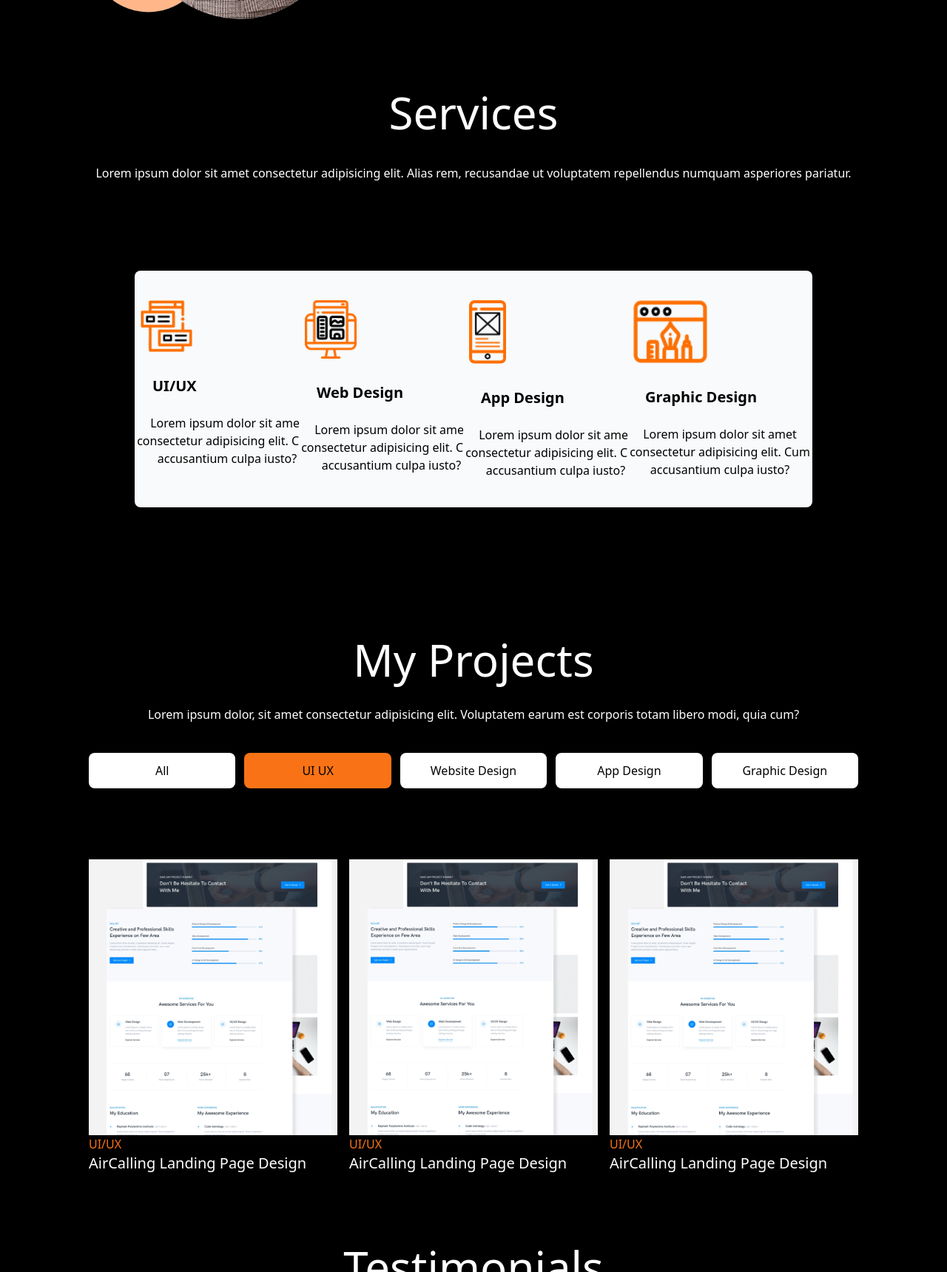
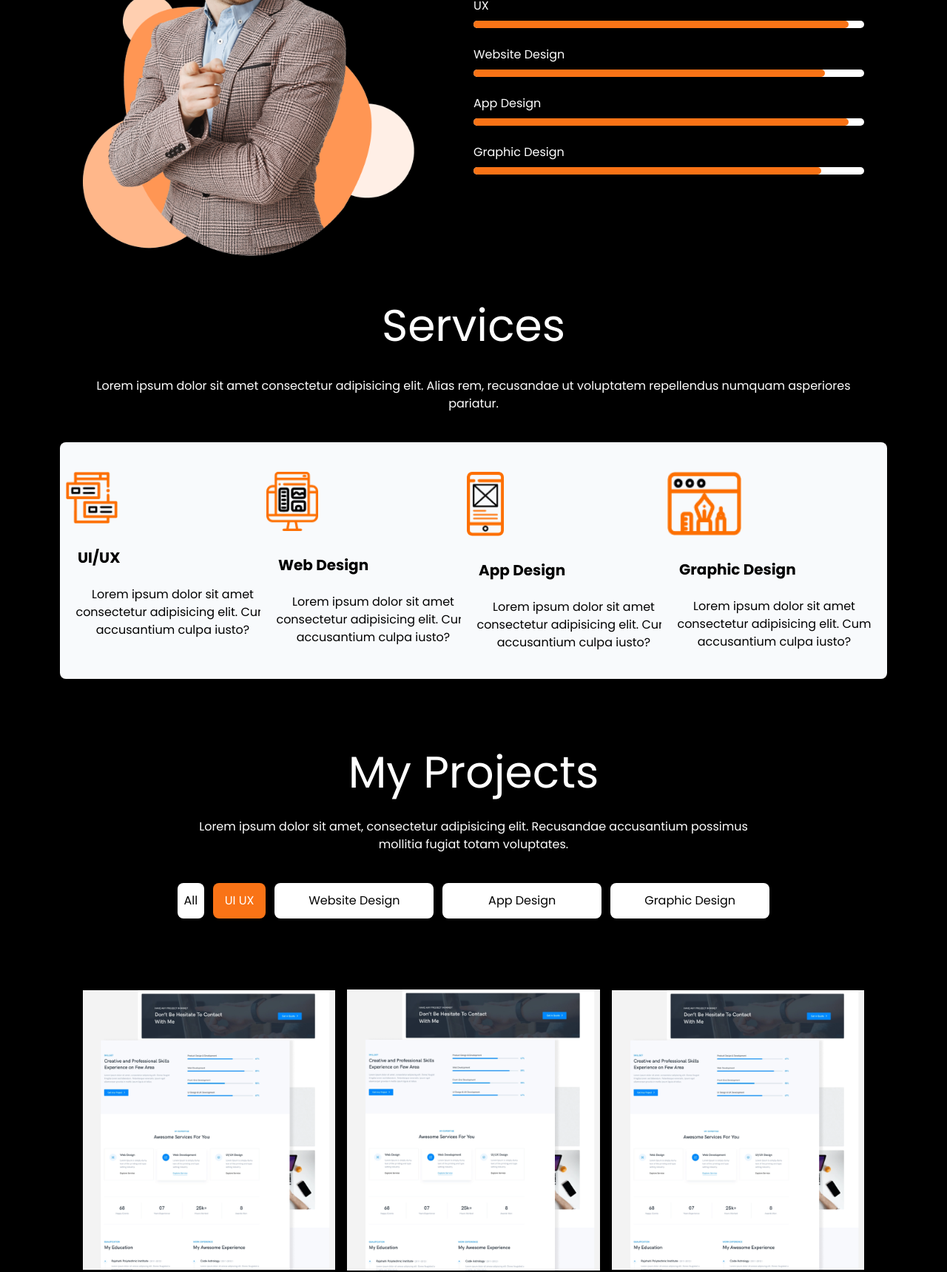
Before and after one commit to harnoorpreetsingh/Designing_Responsive_HomePage_from_Figma_and_TailwindCSS, a plain HTML site: page index.html in a window 1280 px wide. Shown: the part 1080-2800 px from the top of the page at 74% size. Drawn offline with nearby package versions, Linux system fonts and the light colour scheme.

Commit message:
Few Updates

```diff
--- a/index.html
+++ b/index.html
@@ -6,9 +6,16 @@
     <meta name="viewport" content="width=device-width, initial-scale=1.0">
     <title>FigmaToCode</title>
     <script src="https://cdn.tailwindcss.com"></script>
+    <link rel="preconnect" href="https://fonts.googleapis.com">
+<link rel="preconnect" href="https://fonts.gstatic.com" crossorigin>
+<link href="https://fonts.googleapis.com/css2?family=Poppins:ital,wght@0,100;0,200;0,300;0,400;0,500;0,600;0,700;0,800;0,900;1,100;1,200;1,300;1,400;1,500;1,600;1,700;1,800;1,900&display=swap" rel="stylesheet">
 </head>
-
-<body class="bg-black  max-w-[1920px] p-2 mx-auto  ">
+<style>
+*{
+    font-family: "Poppins", sans-serif;
+}
+</style>
+<body   class="bg-black   max-w-[1920px] p-2 md:p-0  mx-auto  ">
 
      <div class=" navbar  flex sm:flex-row justify-between text-white mt-4 lg:mx-28">
 
@@ -26,21 +33,21 @@
     </div>
 
 
-    <div class=" section1 mt-24 md:grid grid-cols-2 lg:mx-28  ">
+    <div class=" section1 mt-12 md:mt-24 md:grid grid-cols-2 lg:mx-28  ">
         <div class="leftsec ">
-            <h4 class="text-white text-2xl">Hi i am</h4>
-            <h3 class="text-orange-500 text-2xl ">Muhammad Bin Jameel</h4>
-                <h1 class="text-white text-[74px] md:text-7xl font-bold">UI & UX</h1>
-                <h1 class="text-white text-[74px] md:text-7xl md:ml-44 font-bold">Designer</h1>
-                <p class="text-white mt-8">Lorem ipsum dolor sit amet consectetur adipisicing elit. Voluptatibus ducimus
+            <h4 class="text-white text-3xl md:mt-8 ">Hi i am</h4>
+            <h3 class="text-orange-500 text-4xl md:mt-4 ">Muhammad Bin Jameel</h4>
+                <h1 class="text-white text-[74px] md:text-9xl font-bold">UI & UX</h1>
+                <h1 class="text-white text-[74px] md:text-9xl md:ml-44 font-bold">Designer</h1>
+                <p class="text-white md:text-2xl md:mt-14">Lorem ipsum dolor sit amet consectetur adipisicing elit. Voluptatibus ducimus
                     tempora architecto vitae sapiente ea laboriosam nulla ex obcaecati sequi.</p>
-                <button class="border-white mt-10 h-8 w-32 rounded-sm	text-white bg-orange-500 ml-0">Hire Me</button>
+                <button class="border-white md:mt-16 mt-10 h-8 w-32 rounded-sm	text-white bg-orange-500 ml-0">Hire Me</button>
 
         </div>
-        <div class="rightsec">
-            <img src="../public//header.png" alt="header_image" width="450px" srcset="">
+        <div class="rightsec mt-8 md:mt-0">
+            <img src="../public//header.png" alt="header_image" class=" w-[100%] md:w-[650px]" width="" srcset="">
 
-            <div class="socials flex mt-6 gap-4 content-center items-center justify-center w-[100%] md:w-[78%]">
+            <div class="socials flex mt-6 gap-4 content-center items-center justify-center w-[100%] ">
                 <a href="#"><img src="../public/Facebook - Negative.png" alt="" srcset="" width="30px"> </a>
                 <a href="#"><img src="../public/Twitter - Negative.png" alt="" width="30px"></a>
                 <a href="#"><img src="../public/Instagram - Negative.png" alt="" width="30px"></a>
@@ -50,9 +57,9 @@
     </div>
 
 
-    <div class="section2 md:grid grid-cols-2 mt-24 lg:mx-28">
+    <div class="section2 md:grid grid-cols-2 mt-12 md:mt-24 lg:mx-28">
         <div class="left1">
-            <img src="../public/about.png" alt="" srcset="" class=" w-[100%] lg:w-[450px]" >
+            <img src="../public/about.png" alt="" srcset="" class=" md:mt-0 w-[100%] lg:w-[500px]" >
         </div>
         <div class="right1">
             <h1 class="text-white text-6xl font-bold"> About Me</h1>
@@ -85,34 +92,34 @@
         </div>
     </div>
 
-    <div class="section3 mt-24 lg:mx-28 text-center">
+    <div class="section3 mt-12 md:mt-16 lg:mx-28 text-center">
         <h1 class="text-white text-6xl mb-10">Services</h1>
-        <p class="text-white mb-10">Lorem ipsum dolor sit amet consectetur adipisicing elit. Alias rem, recusandae ut
+        <p class="text-white md:mb-10">Lorem ipsum dolor sit amet consectetur adipisicing elit. Alias rem, recusandae ut
             voluptatem repellendus numquam asperiores pariatur.</p>
-        <div class="cards p-[80px] grid grid-cols-1 md:grid-cols-2 lg:grid-cols-4 justify-items-center gap-2">
+        <div class="cards p-[80px]  lg:p-[0px] grid grid-cols-1 md:grid-cols-2 lg:grid-cols-4 lg:placeitems-center justify-items-center gap-7">
 
-            <div class="cards h-80 w-[320px] sm:w-[400px] md:w-[300px] lg:w-[200px] xl:w-[250px] gap-1  rounded-lg bg-slate-50 text-black">
+            <div class="cards h-80 w-[320px] sm:w-[400px] md:w-[300px] lg:w-[240px] xl:w-[305px] gap-1  rounded-lg bg-slate-50 text-black">
                 <img src="../public/1stIcon.png" alt="" class="mt-10 m-2 w-[70px]">
                 <h3 class="text-left m-2 text-xl p-4 font-bold mt-4">UI/UX</h3>
                 <p>Lorem ipsum dolor sit amet consectetur adipisicing elit. Cum accusantium culpa iusto?</p>
             </div>
 
 
-             <div class="cards h-80 w-[320px] sm:w-[400px] md:w-[300px] lg:w-[200px] gap-1 xl:w-[250px] rounded-lg bg-slate-50 text-black">
+             <div class="cards h-80 w-[320px] sm:w-[400px] md:w-[300px] lg:w-[240px] gap-1 xl:w-[305px] rounded-lg bg-slate-50 text-black">
                 <img src="../public/web.png" alt="" class="mt-10 m-2 w-[70px]">
                 <h3 class="text-left m-2 text-xl p-4 font-bold mt-4"> Web Design</h3>
                 <p>Lorem ipsum dolor sit amet consectetur adipisicing elit. Cum accusantium culpa iusto?</p>
             </div>
 
 
-            <div class="cards h-80 w-[320px] sm:w-[400px] md:w-[300px] lg:w-[200px] gap-1 xl:w-[250px] rounded-lg bg-slate-50 text-black">
+            <div class="cards h-80 w-[320px] sm:w-[400px] md:w-[300px] lg:w-[240px] gap-1 xl:w-[305px] rounded-lg bg-slate-50 text-black">
                 <img src="../public/mobile.png" alt="" class="mt-10 m-2 w-[50px]">
                 <h3 class="text-left m-2 text-xl p-4 font-bold mt-4"> App Design</h3>
                 <p>Lorem ipsum dolor sit amet consectetur adipisicing elit. Cum accusantium culpa iusto?</p>
             </div>
 
 
-            <div class="cards h-80 w-[320px] sm:w-[400px] md:w-[300px] gap-1 lg:w-[200px] xl:w-[250px] rounded-lg bg-slate-50 text-black">
+            <div class="cards h-80 w-[320px] sm:w-[400px] md:w-[300px] gap-1 lg:w-[240px] xl:w-[305px] rounded-lg bg-slate-50 text-black">
                 <img src="../public/graphic.png" alt="" class="mt-10 m-2 w-[100px]">
                 <h3 class="text-left m-2 text-xl p-4 font-bold mt-4">Graphic Design</h3>
                 <p>Lorem ipsum dolor sit amet consectetur adipisicing elit. Cum accusantium culpa iusto?</p>
@@ -120,42 +127,41 @@
         </div>
     </div>
 
-    <div class="section4 mt-24 lg:mx-28 ">
+    <div class="section4 mt-4 md:mt-24 lg:mx-28  ">
         <h1 class="text-white mt-6 text-6xl text-center">My Projects</h1>
-        <p class="text-white mt-8 text-center">Lorem ipsum dolor, sit amet consectetur adipisicing elit. Voluptatem
-            earum est corporis totam libero modi, quia cum?</p>
-        <div class="btns flex flex-col  sm:flex-row gap-3 content-center items-center justify-center mt-10">
-            <button class="border-white h-7 md:h-12 md:w-[32] w-[90%] rounded-lg	 bg-white ml-0">All</button>
-            <button class="border-white h-7 md:h-12 md:w-[32] w-[90%] rounded-lg	 bg-orange-500 ml-0">UI UX</button>
-            <button class="border-white h-7 md:h-12 md:w-[32] w-[90%] rounded-lg	 bg-white ml-0">Website Design</button>
-            <button class="border-white h-7 md:h-12 md:w-[32] w-[90%] rounded-lg	 bg-white ml-0">App Design</button>
-            <button class="border-white h-7 md:h-12 md:w-[32] w-[90%] rounded-lg	 bg-white ml-0">Graphic Design</button>
+        <p class="text-white mt-8 text-center md:mx-32">Lorem ipsum dolor sit amet, consectetur adipisicing elit. Recusandae accusantium possimus mollitia fugiat totam voluptates.</p>
+        <div class="btns md:mx-32 flex flex-col sm:flex-row gap-3 content-center items-center justify-center mt-10">
+            <button class="border-white h-7 md:h-12 md:w-[32] w-[10%] rounded-lg	 bg-white ml-0">All</button>
+            <button class="border-white h-7 md:h-12 md:w-[32] w-[20%] rounded-lg text-white bg-orange-500 ml-0">UI UX</button>
+            <button class="border-white h-7 md:h-12 md:w-[32] w-[60%] rounded-lg	 bg-white ml-0">Website Design</button>
+            <button class="border-white h-7 md:h-12 md:w-[32] w-[60%] rounded-lg	 bg-white ml-0">App Design</button>
+            <button class="border-white h-7 md:h-12 md:w-[32] w-[60%] rounded-lg	 bg-white ml-0">Graphic Design</button>
         </div>
     </div>
 
-    <div class="3cards mt-24 flex flex-col md:flex-row gap-4 lg:mx-28 items-center  justify-center ">
+    <div class="3cards mt-12 md:mt-24 flex flex-col md:flex-row gap-4 lg:mx-28 items-center  justify-center ">
 
         <div class="c1">
-            <a href=""><img src="../public/Card-1.png" class=" w-[380px] md:w-[450px]  " alt="" srcset=""></a>
-            <h1 class="text-orange-500 ">UI/UX</h1>
-            <h1 class="text-white text-xl ">AirCalling Landing Page Design</h1>
+            <a href=""><img src="../public/Card-1.png" class=" w-[380px] md:w-[450px]  mb-3  " alt="" srcset=""></a>
+            <h1 class="text-orange-500 mb-3 ">UI/UX</h1>
+            <h1 class="text-white text-xl mb-4 ">AirCalling Landing Page Design</h1>
         </div>
 
         <div class="c1">
-            <a href=""><img src="../public/Card-2.png" class=" w-[380px] md:w-[450px]  " alt="" srcset="" ></a>
-            <h1 class="text-orange-500 ">UI/UX</h1>
-            <h1 class="text-white text-xl ">AirCalling Landing Page Design</h1>
+            <a href=""><img src="../public/Card-2.png" class=" w-[380px] md:w-[450px]  mb-3" alt="" srcset="" ></a>
+            <h1 class="text-orange-500 mb-3">UI/UX</h1>
+            <h1 class="text-white text-xl mb-4">AirCalling Landing Page Design</h1>
         </div>
 
         <div class="c1">
-            <a href=""><img src="../public/Card-3.png" class=" w-[380px] md:w-[450px]  " alt="" srcset="" ></a>
-            <h1 class="text-orange-500 ">UI/UX</h1>
-            <h1 class="text-white text-xl ">AirCalling Landing Page Design</h1>
+            <a href=""><img src="../public/Card-3.png" class=" w-[380px] md:w-[450px]  mb-3" alt="" srcset="" ></a>
+            <h1 class="text-orange-500 mb-3">UI/UX</h1>
+            <h1 class="text-white text-xl mb-4">AirCalling Landing Page Design</h1>
         </div>
 
     </div>
 
-    <div class="testim mt-24 gap-4 lg:mx-28">
+    <div class="testim mt-8 md:mt-20 gap-4 lg:mx-28">
         <h1 class="text-white mt-6 text-5xl md:text-6xl text-center">Testimonials</h1>
         <h1 class="text-white mt-6 md:text-xl text-center ">Lorem ipsum dolor sit amet consectetur adipisicing elit. Numquam
             nostrum laboriosam vel praesentium. Accusantium veritatis omnis dolorum?</h1>
@@ -186,26 +192,26 @@
         </div>
     </div>
 
-    <div class="slider mt-12 lg:mx-28 text-center rounded-4xl ">
+    <div class="slider mt-4 md:mt-8 lg:mx-28 text-center rounded-4xl ">
         <h1 class="text-white  font-extrabold text-5xl md:text-8xl md:h-4 rounded-full ">-<span class="text-orange-500 rounded-full ">-</span>--</h1>
     </div>
 
-    <div class="collaboration lg:mx-28">
-        <h1 class="text-white text-6xl text-center mt-24 ">Let's Design Together</h1>
+    <div class="collaboration lg:mx-24">
+        <h1 class="text-white text-6xl text-center mt-8 md:mt-24 ">Let's Design Together</h1>
         <h1 class="text-white mt-6 text-xl text-center ">Lorem ipsum dolor sit amet consectetur adipisicing elit. Numquam
             nostrum laboriosam vel praesentium. Accusantium veritatis omnis dolorum?</h1>
 
-            <div class="contfr mt-24 flex items-center justify-center flex-col sm:flex-row gap-3">
+            <div class="contfr mt-8 md:mt-24 flex items-center justify-center flex-col sm:flex-row gap-3">
             <input type="email" class="border-white h-10 w-[320px] md:w-[500px] rounded-lg p-4	text-black ml-0" name="email" id="email" placeholder="Enter Your Email">
             <button class="border-white sm:h-10 w-32 rounded-lg text-white bg-orange-500 ">Contact Me</button>
         </div>
     </div>
 
-<div class="lastsect mt-40 lg:mx-28 text-white flex justify-center items-center">
+<div class="lastsect mt-16 md:mt-36 lg:mx-28 text-white flex justify-center items-center">
     <div class="title text-3xl	font-bold"> <span class="bg-orange-500 text-3xl p-1 font-bold">M</span>uhammad</div>
 </div>
 
-<div class="listit mt-20 lg:mx-28">
+<div class="listit mt-12 md:mt-20 lg:mx-28">
     <ul class="flex sm:space-x-12 justify-center items-center flex-col sm:flex-row text-white">
             <li><a href="#">Home</a></li>
             <li><a href="#">About</a></li>
```
